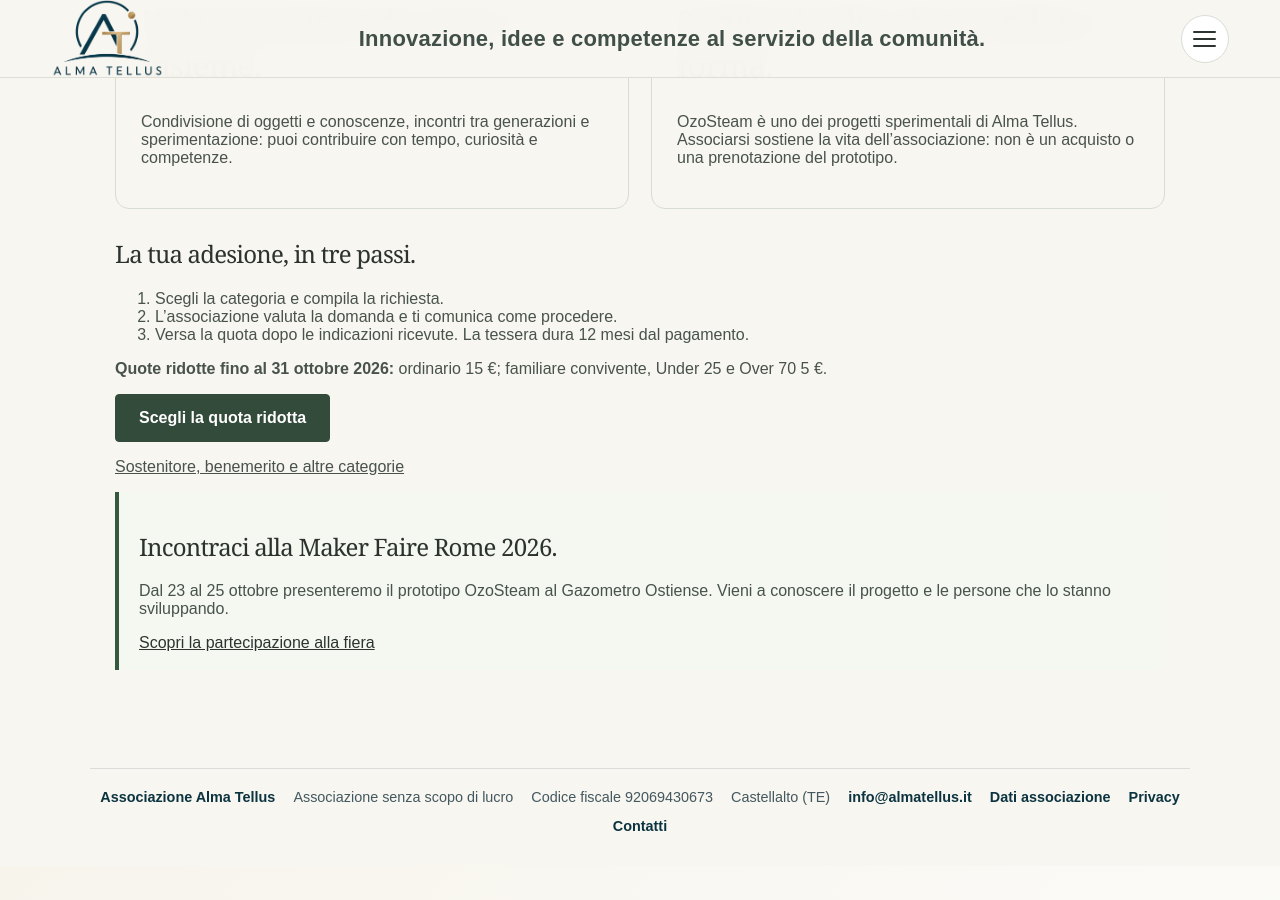
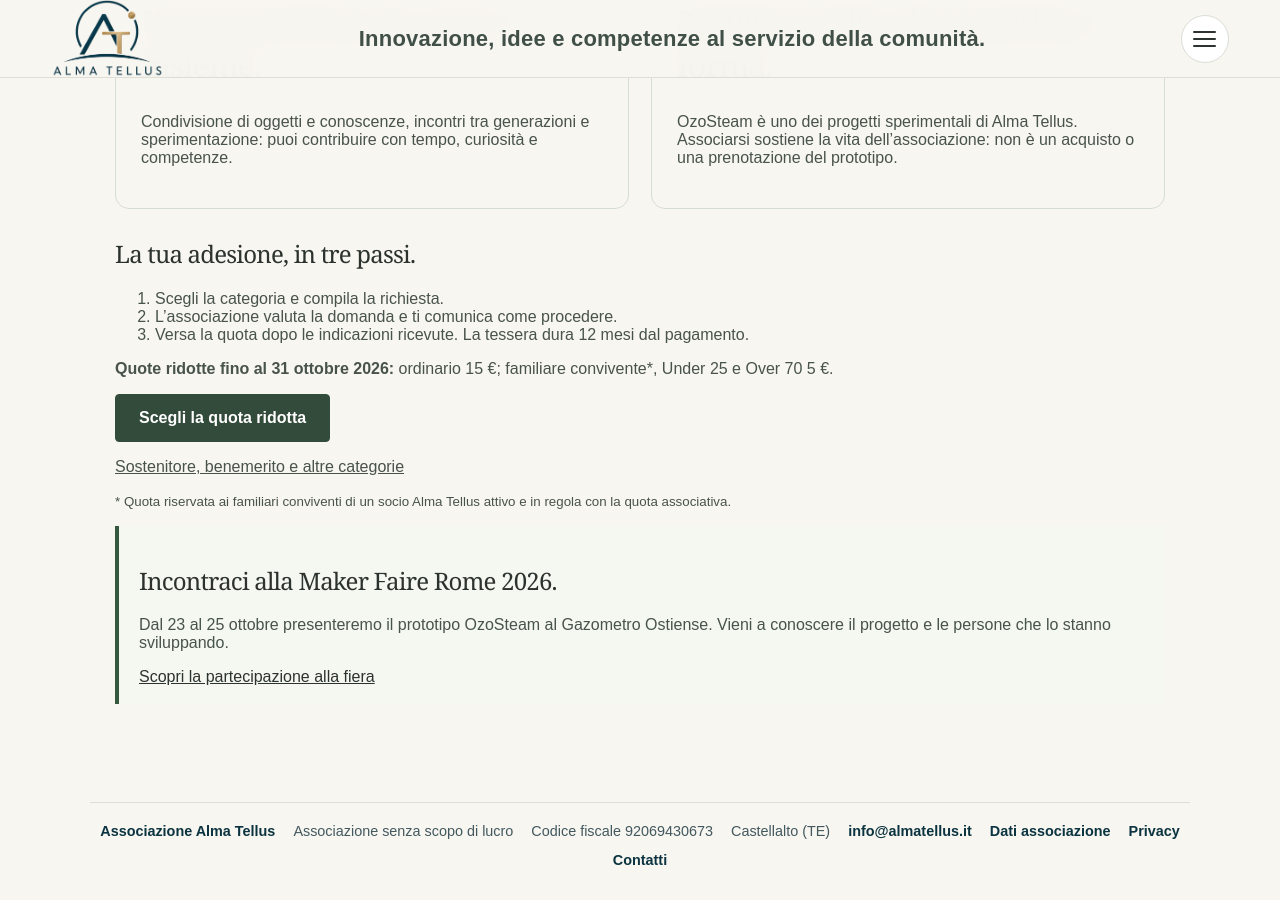
Before and after one commit to almatellus/almatellus.github.io, a Jekyll site: the page built from diventa-socio.html, in a window 1280 px wide and 900 px high, scrolled down 556 px. Built offline with Jekyll 4.4.1, drawn with Linux system fonts in a browser that asks for light colours; before the commit the page ends 1422 px from its top, so only the background shows below that.

Commit message:
Chiarisce requisito familiare convivente nelle pagine pubbliche

```diff
--- a/diventa-socio.html
+++ b/diventa-socio.html
@@ -7,7 +7,7 @@
 <section class="page-shell">
 <header class="page-heading"><p class="eyebrow">Persone, conoscenze e progetti condivisi</p><h1>Diventa socio di Alma Tellus.</h1><p class="lead">Porta le tue idee, condividi ciò che sai e aiutaci a costruire iniziative utili alle persone e al territorio.</p><div class="conversion-actions"><a class="btn btn-primary" data-alma-event="membership_cta" href="#quote">Scegli la quota e richiedi l’adesione</a><a class="btn btn-secondary" href="{{ '/attivita.html' | relative_url }}">Conosci le attività</a></div></header>
 <div class="conversion-grid"><article><h2>Un’associazione da vivere insieme.</h2><p>Condivisione di oggetti e conoscenze, incontri tra generazioni e sperimentazione: puoi contribuire con tempo, curiosità e competenze.</p></article><article><h2>Sostieni le idee che prendono forma.</h2><p>OzoSteam è uno dei progetti sperimentali di Alma Tellus. Associarsi sostiene la vita dell’associazione: non è un acquisto o una prenotazione del prototipo.</p></article></div>
-<section id="quote"><h2>La tua adesione, in tre passi.</h2><ol><li>Scegli la categoria e compila la richiesta.</li><li>L’associazione valuta la domanda e ti comunica come procedere.</li><li>Versa la quota dopo le indicazioni ricevute. La tessera dura 12 mesi dal pagamento.</li></ol><div id="membership-pricing"></div></section>
+<section id="quote"><h2>La tua adesione, in tre passi.</h2><ol><li>Scegli la categoria e compila la richiesta.</li><li>L’associazione valuta la domanda e ti comunica come procedere.</li><li>Versa la quota dopo le indicazioni ricevute. La tessera dura 12 mesi dal pagamento.</li></ol><div id="membership-pricing"></div><p class="membership-family-note"><small>* Quota riservata ai familiari conviventi di un socio Alma Tellus attivo e in regola con la quota associativa.</small></p></section>
 <section class="conversion-note"><h2>Incontraci alla Maker Faire Rome 2026.</h2><p>Dal 23 al 25 ottobre presenteremo il prototipo OzoSteam al Gazometro Ostiense. Vieni a conoscere il progetto e le persone che lo stanno sviluppando.</p><a href="{{ '/ozosteam-station.html' | relative_url }}#maker-faire-title">Scopri la partecipazione alla fiera</a></section>
 </section>
-<script>document.addEventListener('DOMContentLoaded',function(){var now=new Date(),promo=now.getTime()<Date.parse('2026-11-01T00:00:00+01:00');document.getElementById('membership-pricing').innerHTML=promo?'<p><strong>Quote ridotte fino al 31 ottobre 2026:</strong> ordinario 15 €; familiare convivente, Under 25 e Over 70 5 €.</p><a class="btn btn-primary" href="inaugurazione.html">Scegli la quota ridotta</a><p><a href="soci.html">Sostenitore, benemerito e altre categorie</a></p>':'<p>Ordinario 20 €; sostenitore 50 €; benemerito 100 €; familiare convivente, Under 25 e Over 70 10 €; dal secondo familiare convivente 5 €.</p><a class="btn btn-primary" href="soci.html">Richiedi l’adesione</a>';});</script>
+<script>document.addEventListener('DOMContentLoaded',function(){var now=new Date(),promo=now.getTime()<Date.parse('2026-11-01T00:00:00+01:00');document.getElementById('membership-pricing').innerHTML=promo?'<p><strong>Quote ridotte fino al 31 ottobre 2026:</strong> ordinario 15 €; familiare convivente*, Under 25 e Over 70 5 €.</p><a class="btn btn-primary" href="inaugurazione.html">Scegli la quota ridotta</a><p><a href="soci.html">Sostenitore, benemerito e altre categorie</a></p>':'<p>Ordinario 20 €; sostenitore 50 €; benemerito 100 €; familiare convivente*, Under 25 e Over 70 10 €; dal secondo familiare convivente* 5 €.</p><a class="btn btn-primary" href="soci.html">Richiedi l’adesione</a>';});</script>
```
